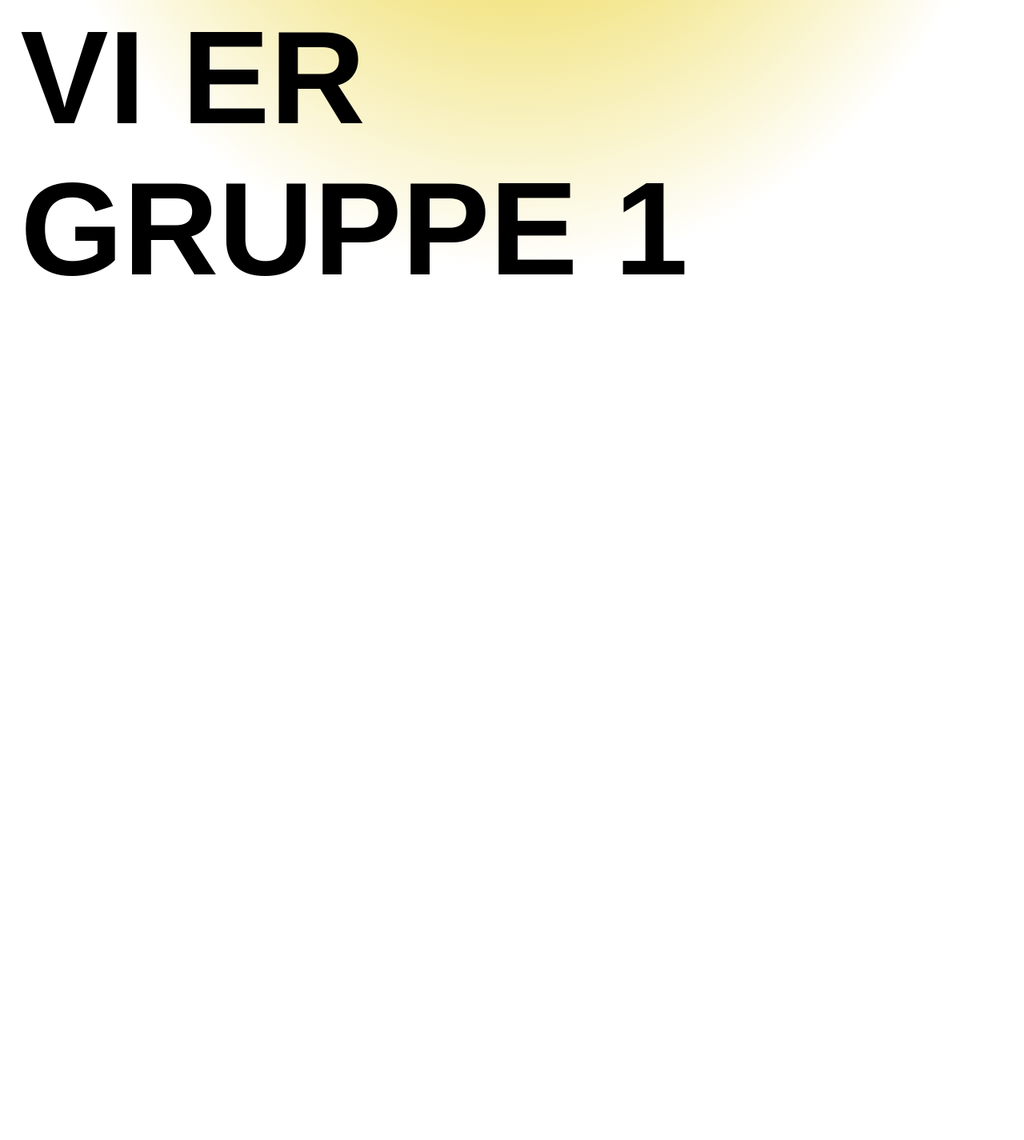
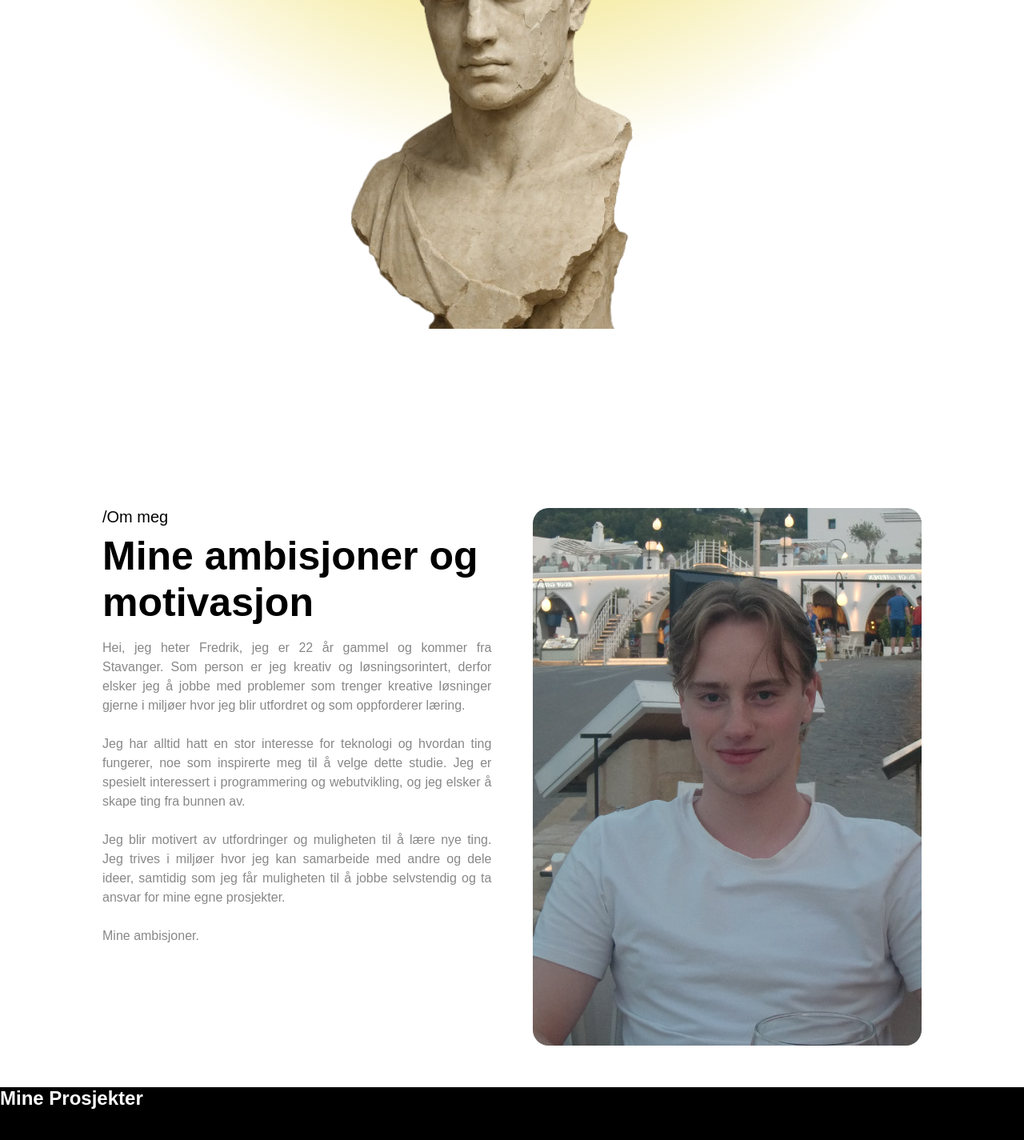
Before and after one commit to DAkintola94/Gruppe1_is, a plain HTML site: page HTML/Gutta/Fredrik.html in a window 1280 px wide. Shown: the part 389-1814 px from the top of the page at 80% size. Before the commit the page ends 816 px from the top, so only its background shows below. Drawn offline with Linux system fonts and the light colour scheme.

Commit message:
laget Fredrik Sin side
laget fredrik sin side

```diff
--- a/CSS/Fredrik.css
+++ b/CSS/Fredrik.css
@@ -0,0 +1,115 @@
+section {
+  height: 100vh;
+  width: 100vw;
+  scroll-snap-align: start;
+  scroll-snap-stop: always;
+}
+
+#fredrik-section1 {
+  display: flex;
+  position: relative;
+  flex-direction: column;
+  justify-content: center;
+  align-items: center;
+  height: 100vh;
+  column-width: 100vw;
+  background-color: white;
+  overflow: hidden;
+}
+#fredrik-overskrift {
+  position: relative;
+  color: black;
+  font-family: "Work Sans", sans-serif;
+  font-weight: 800;
+  font-size: 180px;
+  letter-spacing: 0.3em;
+  font-stretch: expanded;
+  top: -57vh;
+}
+
+#fredrik-skulptur {
+  position: absolute;
+  width: 37%;
+  height: auto;
+  top: 20vh;
+  z-index: 1;
+}
+
+
+.fredrik-section-container{
+    margin: 10%;
+    padding-top: 12vh;
+    height: 84%;
+    width: 80%;
+    display: flex;
+    gap: 5%;
+    flex-direction: row;
+    align-items: start;
+    justify-content: start;
+}
+
+#fredrik-section2-overskrift{
+    flex: 1;
+    font-family: "Work Sans", sans-serif;
+    font-weight: 700;
+    font-size: 50px;
+    margin: 0;
+    color: black;
+}
+
+#fredrik-section2-innhold{
+    flex: 1;
+    display: flex;
+    flex-direction: column;
+    align-items: start;
+    justify-content: start;
+}
+
+#fredrik-section2-bilde-container{
+    flex: 1;
+    display: flex;
+    align-items: center;
+    justify-content: center;
+    width: 100%;
+    height: 100%;
+    border-radius: 20px;
+    overflow: hidden;
+}
+
+#fredrik-section2-bilde{
+    width: 100%;
+    background-color: #b4b9b3;
+
+}
+
+#fredrik-section2-om-meg{
+    flex-direction: 1;
+    font-family: "Work Sans", sans-serif;
+    font-size: 20px;
+    height: 100%;
+    width: 100%;
+}
+
+#fredrik-section2-om-meg-overskrift{
+    font-family: "Work Sans", sans-serif;
+    font-weight: 500;
+    font-size: 20px;
+    margin: 0;
+    margin-bottom: 1vh;
+}
+
+#fredrik-section2-om-meg-p{
+    font-family: "Work Sans", sans-serif;
+    font-size: 16px;
+    color: #888888;
+    margin: 0;
+    line-height: 1.5;
+    text-align: justify;
+}
+
+#fredrik-section3{
+    background-color: black;
+    color: white;
+    height: 100vh;
+    width: 100vw;
+}
--- a/CSS/index.css
+++ b/CSS/index.css
@@ -1,8 +1,12 @@
 html {
   scroll-behavior: smooth;
+    margin: 0;
+    padding: 0;
 }
 body {
   background-color: white;
+    margin: 0;
+    padding: 0;
 }
 
 a {
@@ -21,6 +25,7 @@ section {
   height: 100vh;
   column-width: 100vw;
   background-color: white;
+  overflow-y: hidden;
 }
 
 .blur {
--- a/CSS/site.css
+++ b/CSS/site.css
@@ -9,6 +9,21 @@ html {
 
   }
 }
+
+::-webkit-scrollbar {
+  width: 10px;
+  background: #00000000;
+}
+
+::-webkit-scrollbar-thumb {
+  background: #2e2e2e;
+  border-radius: 8px;
+}
+
+::-webkit-scrollbar-thumb:hover {
+  background: #2e2e2e;
+}
+
 
 .btn:focus,
 .btn:active:focus,
@@ -23,10 +38,13 @@ html {
   min-height: 100%;
   overflow-x: hidden;
   scroll-snap-type: y mandatory;
+  overflow-y: scroll;
 }
 
 body{
   margin-left:0;
+  scrollbar-width: thin;
+  scrollbar-color: #2e2e2e #00000000;
 }
 
 .form-floating > .form-control-plaintext::placeholder,
--- a/HTML/Gutta/Fredrik.html
+++ b/HTML/Gutta/Fredrik.html
@@ -6,23 +6,53 @@
     <title>Fredrik</title>
     <link rel="stylesheet" href="../../CSS/Fredrik.css">
     <link rel="stylesheet" href="../../CSS/index.css">
+    <link rel="stylesheet" href="../../CSS/site.css">
 
 </head>
 <body>
-<div class="nav-bar-container">
-    <div class="blur"></div>
-    <div class="nav-bar">
-        <a href="#section1"><div class="nav-item active">Hjem</div></a>
-        <a href="#section2"> <div class="nav-item nav-item2">Om gruppa</div></a>
-        <a href="#section3"><div class="nav-item">Medlemmer</div></a>
+    <div class="nav-bar-container">
+        <div class="blur"></div>
+        <div class="nav-bar">
+            <a class="nav-item active" href="../index.html#section3">Medlemmer</a>
+            <a class="nav-item" href="#fredrik-section2">Om meg</a>
+            <a class="nav-item" href="#fredrik-section3">Prosjekter</a>
+        </div>
     </div>
-</div>
 
     <section id="fredrik-section1">
         <div class="radial-circle"></div>
-        <div class="stor-tekst">
-            <p class="stor-overskrift">VI ER</p>
-            <p class="stor-overskrift">GRUPPE 1</p>
+        <div id="fredrik-overskrift">FREDRIK</div>
+        <img src="../../image/Fredrik/1f87fc41-5ba4-473f-aef2-1853299c386c-removebg-preview.png" id="fredrik-skulptur" alt="">
+    </section>
+
+    <section id="fredrik-section2">
+        <div class="fredrik-section-container">
+            <div id="fredrik-section2-innhold">
+                <p id="fredrik-section2-om-meg-overskrift">/Om meg</p>
+                <h1 id="fredrik-section2-overskrift">Mine ambisjoner og motivasjon</h1>
+                <div id="fredrik-section2-om-meg-p">
+                    <p>Hei, jeg heter Fredrik, jeg er 22 år gammel og kommer fra Stavanger. Som person er jeg kreativ og løsningsorintert, derfor elsker jeg å jobbe med problemer som trenger kreative løsninger gjerne i miljøer hvor jeg blir utfordret og som oppforderer læring.
+                        <br><br>Jeg har alltid hatt en stor interesse for teknologi og hvordan ting fungerer, noe som inspirerte meg til å velge dette studie. Jeg er spesielt interessert i programmering og webutvikling, og jeg elsker å skape ting fra bunnen av.
+                        <br><br>Jeg blir motivert av utfordringer og muligheten til å lære nye ting. Jeg trives i miljøer hvor jeg kan samarbeide med andre og dele ideer, samtidig som jeg får muligheten til å jobbe selvstendig og ta ansvar for mine egne prosjekter.
+                        <br><br>Mine ambisjoner.
+                    </p>
+                </div>
+            </div>
+                <div id="fredrik-section2-bilde-container"><img src="../../image/Fredrik/fredrik57.JPG" id="fredrik-section2-bilde" alt=""></div>
+        </div>
+    </section>
+
+    <section id="fredrik-section3">
+        <div id="fredrik-section3-innhold">
+            <h1 id="fredrik-section3-overskrift">Mine Prosjekter</h1>
+            <div id="fredrik-section3-mine-proskjekter">
+
+            </div>
+            <div id="fredrik-section3-se-også">
+
+            </div>
+        </div>
+
         </div>
     </section>
 
```
Also changed, not shown: HTML/index.html (+4 -2 lines), image/Fredrik/1f87fc41-5ba4-473f-aef2-1853299c386c-removebg-preview.png (added), image/Fredrik/fredrik11.JPG (added), image/Fredrik/fredrik57.JPG (added).
